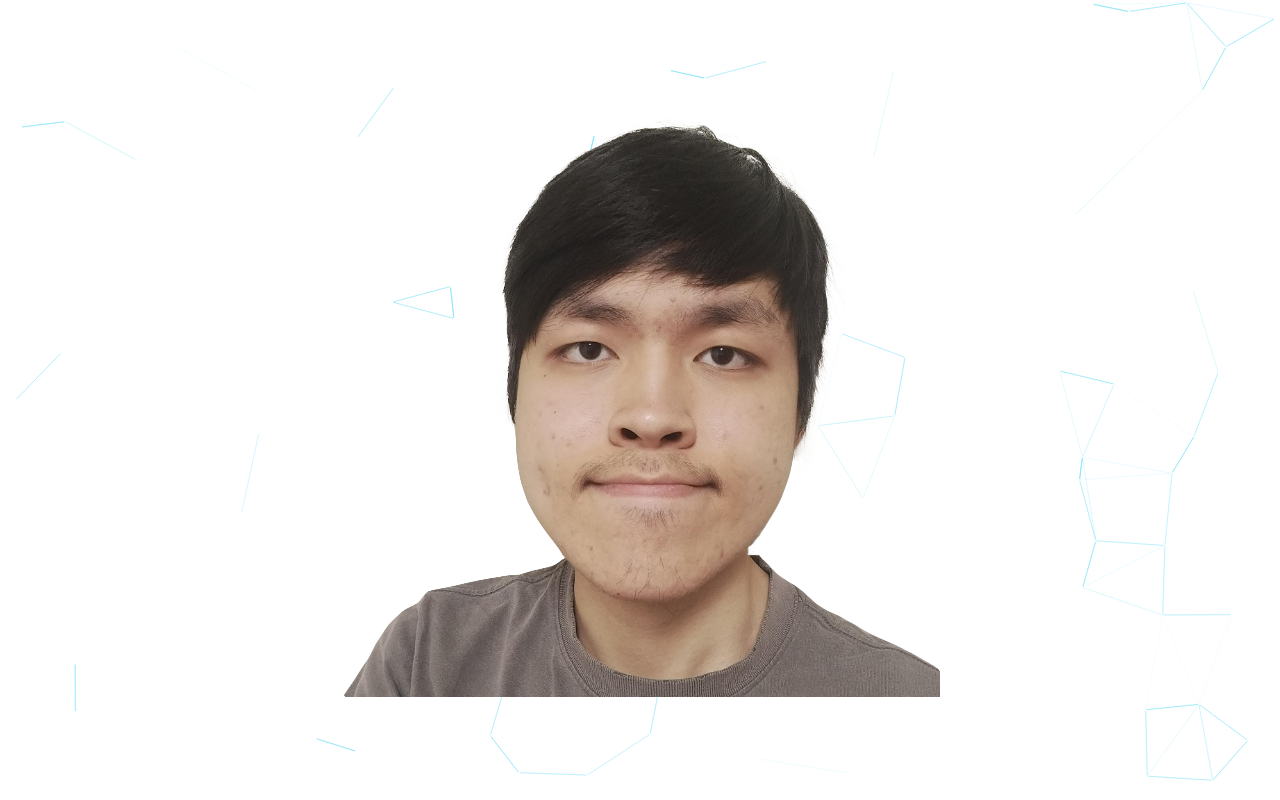
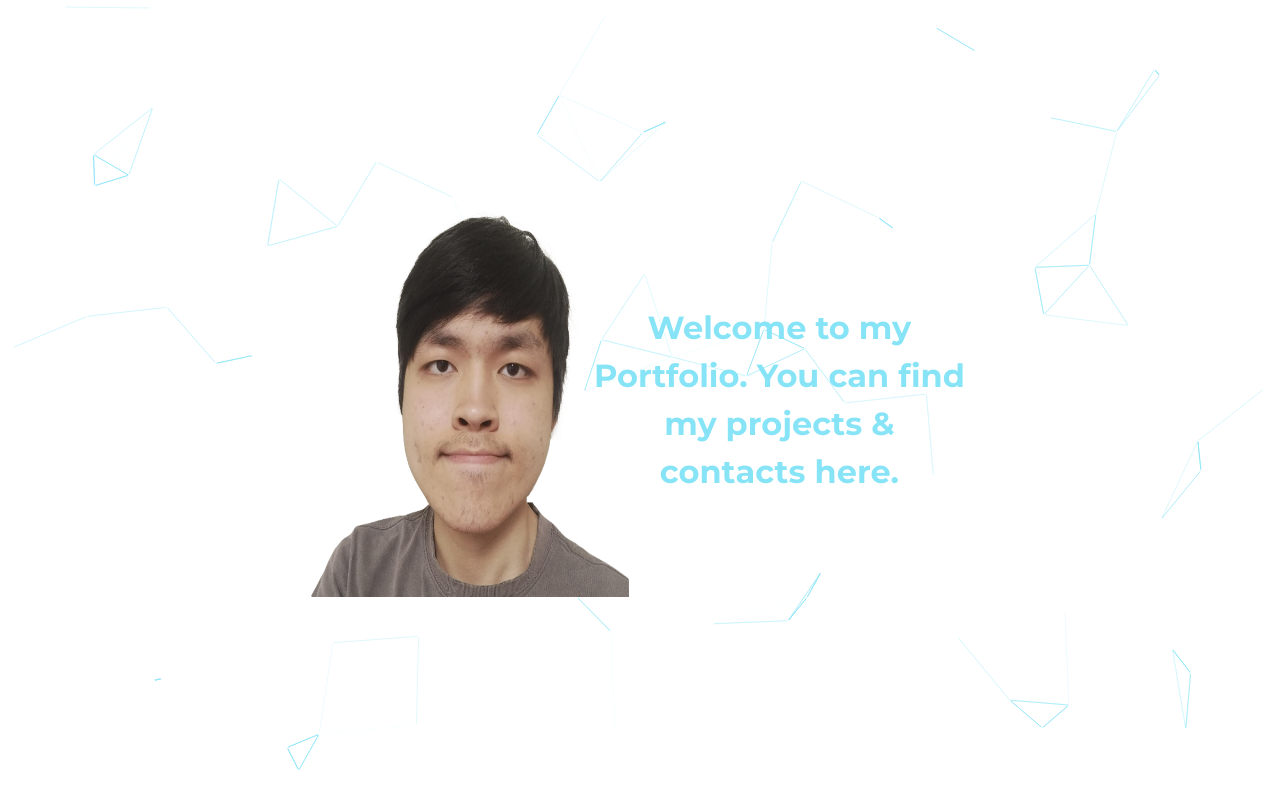
Before and after one commit to DerrekNguyen/Portfolio, a React (Vite) app in the folder portfolio/: page / in a window 1280 px wide. Built offline with nearby package versions, Linux system fonts and the light colour scheme.

Commit message:
working on landing page

```diff
--- a/portfolio/src/App.tsx
+++ b/portfolio/src/App.tsx
@@ -1,13 +1,21 @@
 import face from './assets/face.png'
 import ParticleComponent from './components/Particles.js'
 import './App.css'
+import './styles/landingpage.css'
 
 function App() {
   return (
     <>
       <ParticleComponent />
-      <div style={{ position: "relative", zIndex: 1 }}>
-        <img src={face}></img>
+      <div className='introContainer'>
+        <div className='faceImg'>
+          <img src={face}></img>
+        </div>
+        <div className='introTextContainer'>
+          <p>
+            Welcome to my Portfolio. You can find my projects & contacts here.
+          </p>
+        </div>
       </div>
     </>
   )
--- a/portfolio/src/components/Particles.tsx
+++ b/portfolio/src/components/Particles.tsx
@@ -9,7 +9,7 @@ const ParticleComponent: React.FC = () => {
             particles: {
                 number: { value: 80 },
                 color: { value: "#ffffffff"},
-                move: { enable: true, speed: {min: 1, max: 3} },
+                move: { enable: true, speed: {min: 1, max: 2} },
                 size: { value: 1 },
                 links: { enable: true, size: 1, color:"#87e4f7ff" },
             },
--- /dev/null
+++ b/portfolio/src/styles/landingpage.css
@@ -0,0 +1,32 @@
+@font-face {
+    font-family: "Montserrat";
+    src: url('../assets/fonts/Montserrat-VariableFont_wght.ttf') format('truetype');
+}
+
+.introContainer {
+    display: flex;
+    align-items: center;
+    gap: 10px;
+}
+
+.faceImg {
+    position: relative;
+    z-index: 1;
+    margin-right: -4vw;
+}
+
+.faceImg img {
+    width: 25vw;
+    height: 50vh;
+}
+
+.introTextContainer {
+    width: 30vw;
+}
+
+.introTextContainer p {
+    color: #87e4f7ff;
+    font-family: "Montserrat";
+    font-size: xx-large;
+    font-weight: bolder;
+}
```
Also changed, not shown: portfolio/src/assets/fonts/Montserrat-VariableFont_wght.ttf (added), portfolio/src/assets/fonts/Munro-2LYe.ttf (added).
